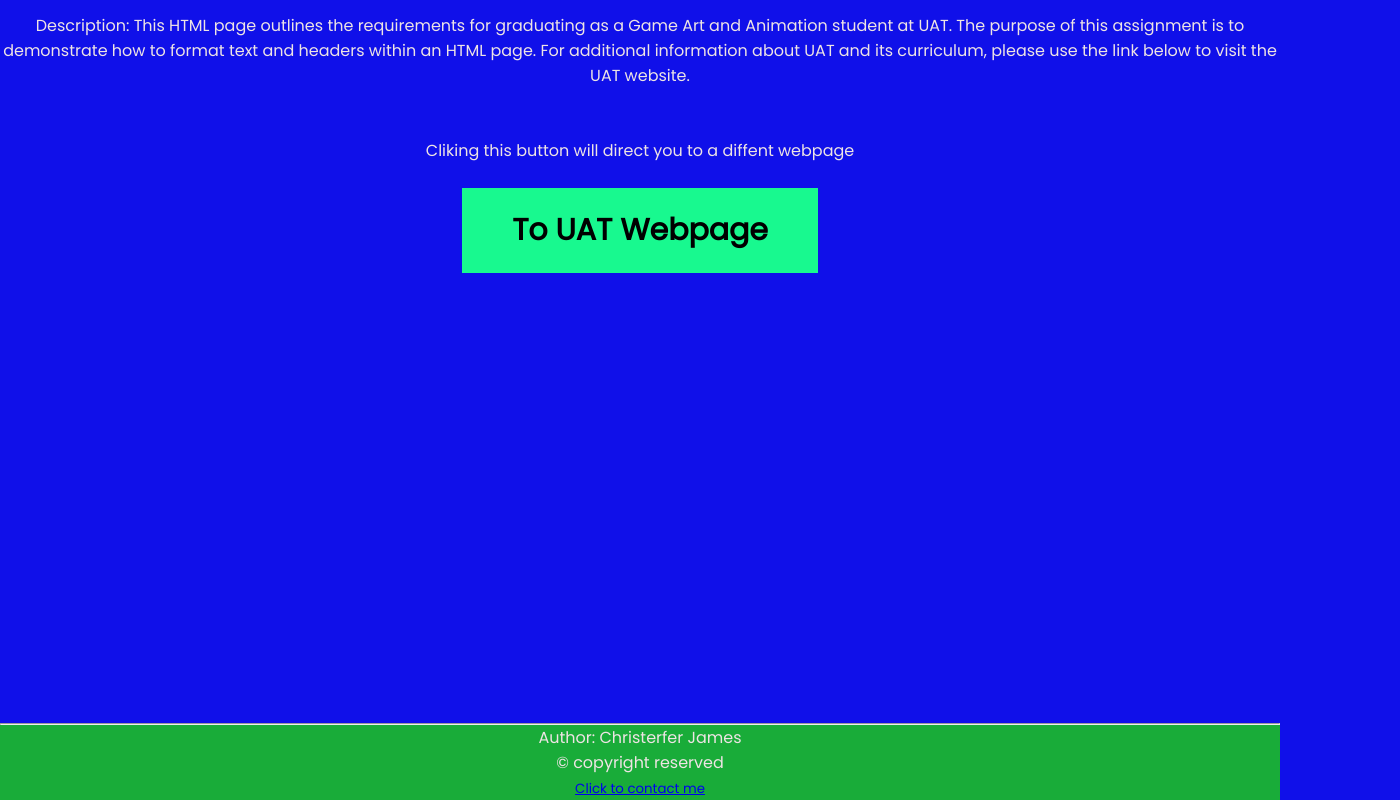
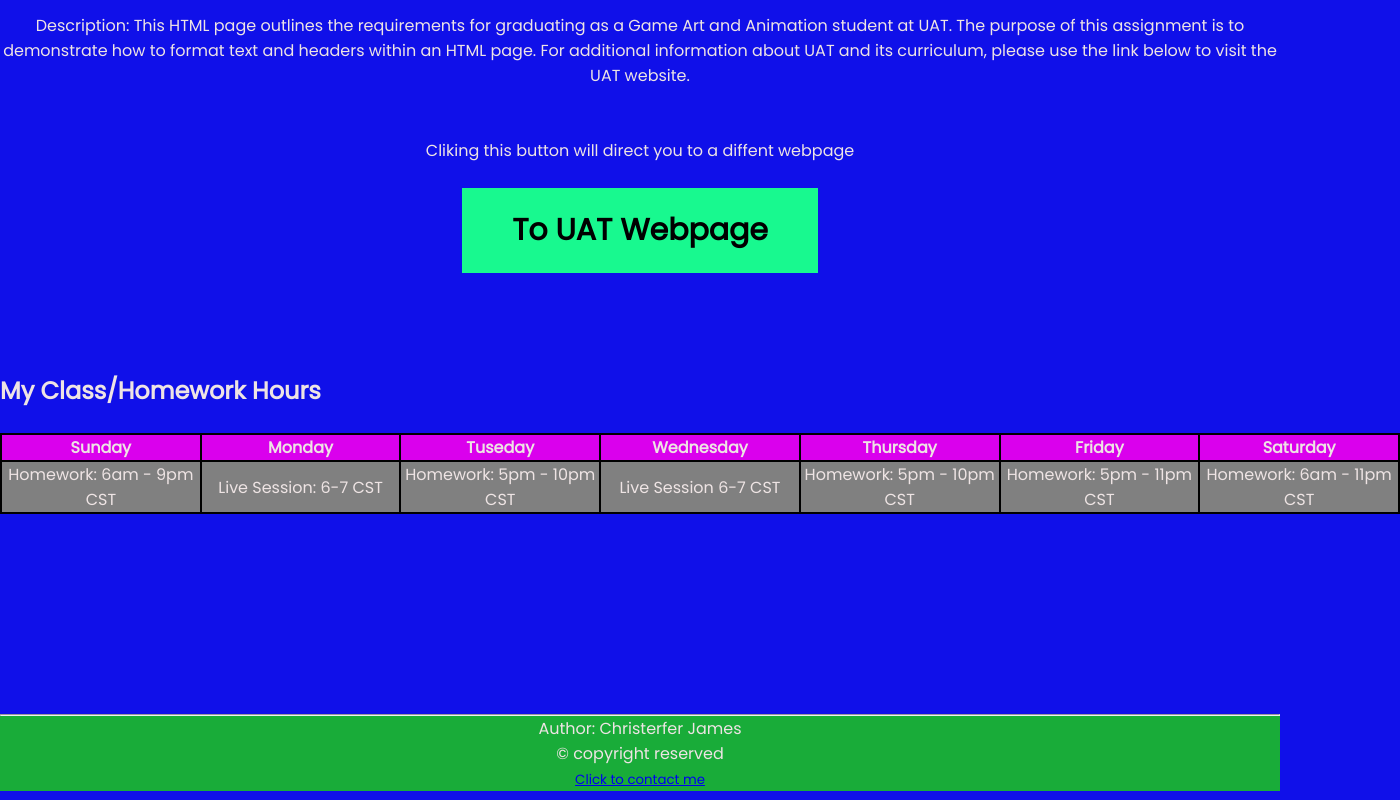
Before and after one commit to ChJa2024/Class-repository, a plain HTML site: page boards.html in a window 1280 px wide. Shown: the part 678-1478 px from the top of the page, 1400 px wide, since content can reach past the window. Drawn offline with Linux system fonts and the light colour scheme.

Commit message:
Add files via upload

```diff
--- a/boards.html
+++ b/boards.html
@@ -81,9 +81,29 @@ working with other disciplines to deliver highly polished and completed projects
 </div>
 <br><br>
 <br><br>
-<br><br>
-<br><br>
-<br><br>
+ <!-- Creating a table -->
+<h2> My Class/Homework Hours</h2>
+<br>
+<table bgcolor="black" width="1400" align="center">
+  <tr bgcolor="dark red">
+    <th width="100"> Sunday</th>
+    <th width="100"> Monday</th>
+    <th width="100"> Tuseday</th>
+    <th width="100"> Wednesday</th>
+    <th width="100"> Thursday</th>
+    <th width="100"> Friday</th>
+    <th width="100"> Saturday</th>
+  </tr>
+  <tr bgcolor="gray" align="center">
+    <td>Homework: 6am - 9pm CST</td>
+    <td>Live Session: 6-7 CST</td>
+    <td>Homework: 5pm - 10pm CST</td>
+    <td>Live Session 6-7 CST</td>
+    <td>Homework: 5pm - 10pm CST</td>
+    <td>Homework: 5pm - 11pm CST</td>
+    <td>Homework: 6am - 11pm CST</td>
+  </tr>
+</table>
 <br><br>
 <br><br>
 <br><br>
--- a/main.css
+++ b/main.css
@@ -92,3 +92,8 @@ button{
     font-size: 30px;
     font-weight: bold;
 }
+.Tall{
+    margin-left: auto;
+    margin-right: auto;
+    text-align: center;
+}
```
